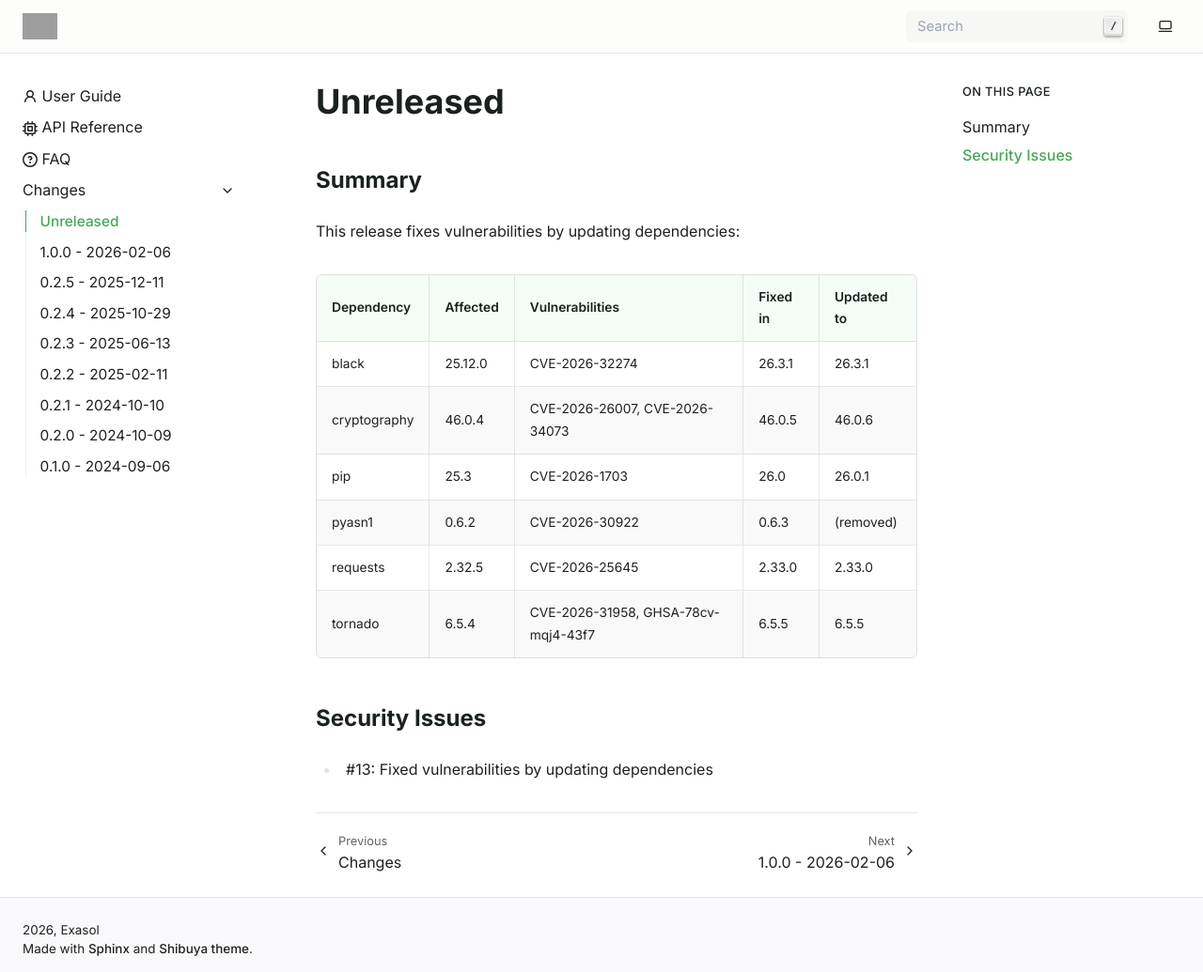
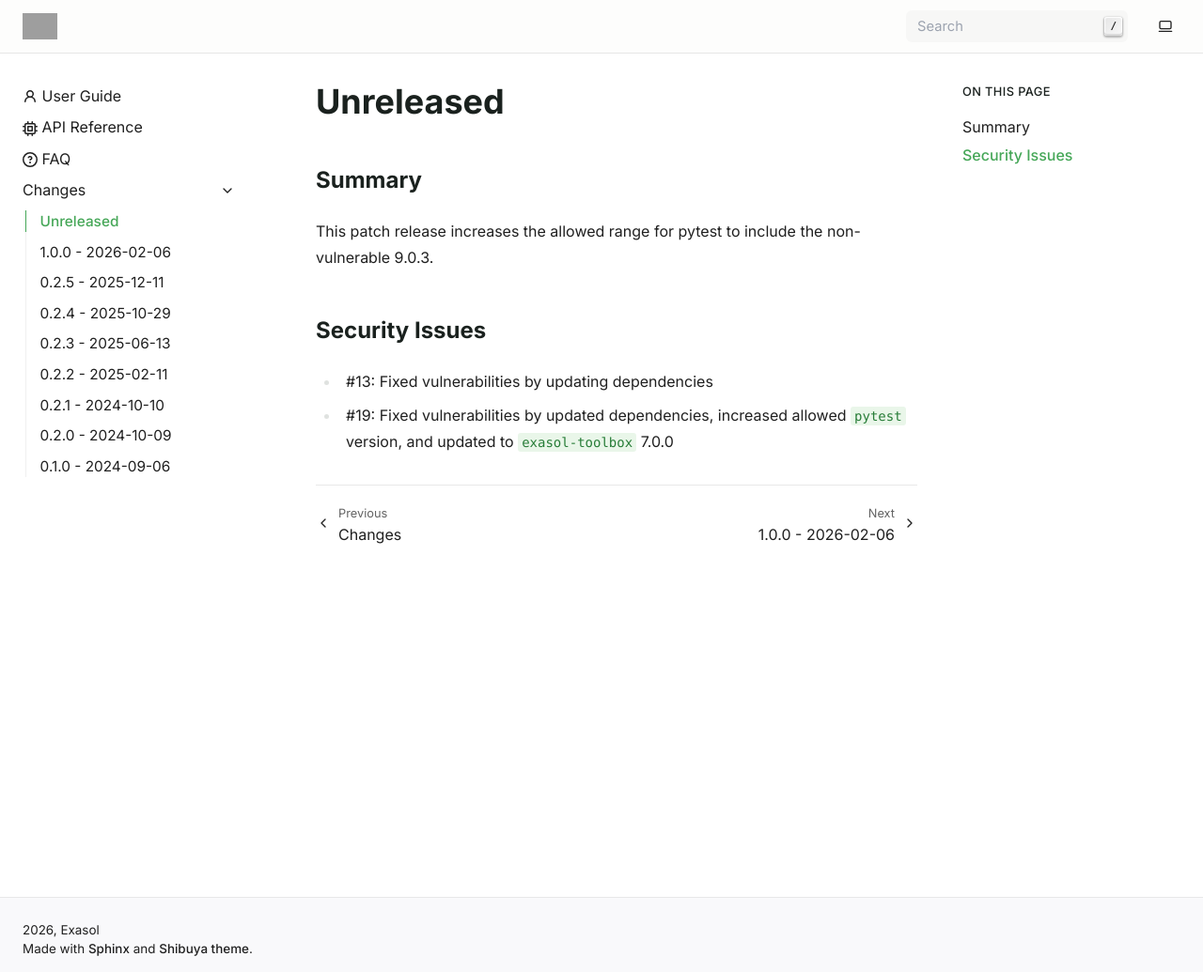
Before and after one commit to exasol/pytest-extension, a Sphinx documentation site: the page built from doc/changes/unreleased.md, in a window 1280 px wide and 1035 px high. Shown: the whole window at 94% size. Built offline with Sphinx 7.4.7, drawn with Linux system fonts in a browser that asks for light colours; pages that are not in the unit, such as notebooks, are missing from menus; grey boxes are pictures that could not be loaded.

Commit message:
Add changelog entry

```diff
--- a/doc/changes/unreleased.md
+++ b/doc/changes/unreleased.md
@@ -2,17 +2,9 @@
 
 ## Summary
 
-This release fixes vulnerabilities by updating dependencies:
-
-| Dependency   | Affected | Vulnerabilities                     | Fixed in | Updated to |
-|--------------|----------|-------------------------------------|----------|------------|
-| black        | 25.12.0  | CVE-2026-32274                      | 26.3.1   | 26.3.1     |
-| cryptography | 46.0.4   | CVE-2026-26007, CVE-2026-34073      | 46.0.5   | 46.0.6     |
-| pip          | 25.3     | CVE-2026-1703                       | 26.0     | 26.0.1     |
-| pyasn1       | 0.6.2    | CVE-2026-30922                      | 0.6.3    | (removed)  |
-| requests     | 2.32.5   | CVE-2026-25645                      | 2.33.0   | 2.33.0     |
-| tornado      | 6.5.4    | CVE-2026-31958, GHSA-78cv-mqj4-43f7 | 6.5.5    | 6.5.5      |
+This patch release increases the allowed range for pytest to include the non-vulnerable 9.0.3.
 
 ## Security Issues
 
 * #13: Fixed vulnerabilities by updating dependencies
+* #19: Fixed vulnerabilities by updated dependencies, increased allowed `pytest` version, and updated to `exasol-toolbox` 7.0.0
```
